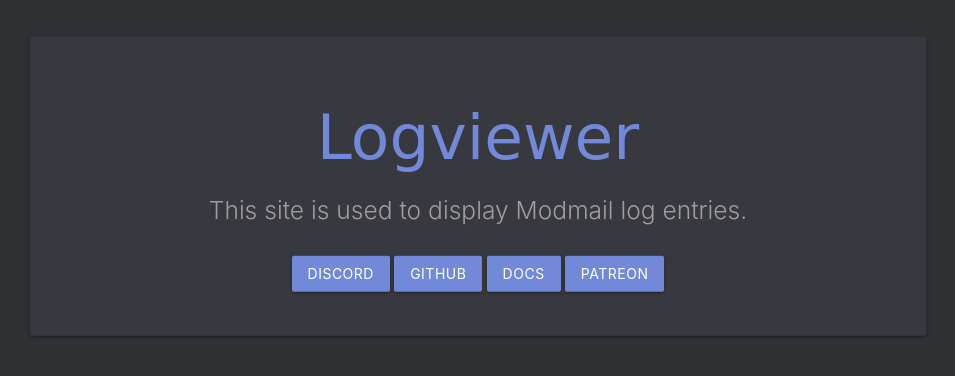
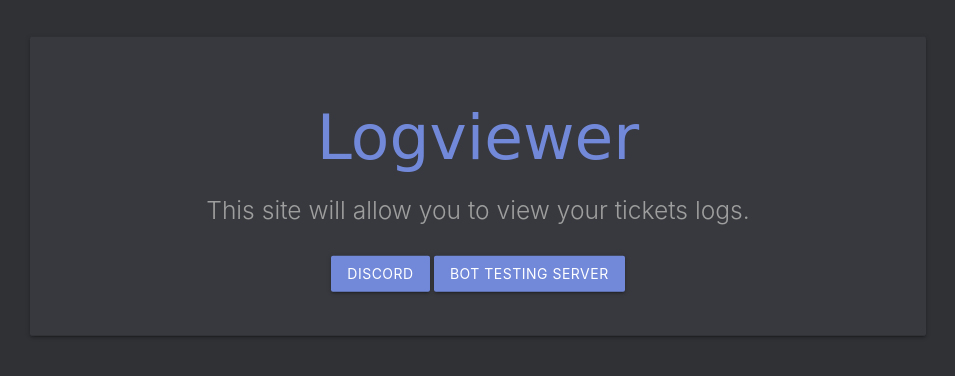
Before and after one commit to Cjverity01/logviewer, a Python web app: template templates/index.html in a window 1280 px wide. Shown: the part 210-586 px from the top of the page, without its empty margins (162-1117 px from the left). Run offline with Jinja, Linux system fonts and the light colour scheme; the template is opened without the code that fills it, so the values that code supplies are empty; some libraries are stand-ins or nearby versions; some web fonts are replaced.

Commit message:
Update index.html

```diff
--- a/templates/index.html
+++ b/templates/index.html
@@ -6,13 +6,11 @@
 <div class="vertical-align-middle center container">
     <div class="card-panel hoverable" id='main-card'>
         <h1 class="animated jackInTheBox header" id='dashbots'>Logviewer</h1>
-        <h5 class="header col s12 light grey-text">This site is used to display Modmail log entries.</h5>
+        <h5 class="header col s12 light grey-text">This site will allow you to view your tickets logs.</h5>
         <br>
         <div class="row center">
-            <a href="https://discord.gg/cnUpwrnpYb" class="btn waves-effect my-button">Discord</a>
-            <a href="https://github.com/modmail-dev/modmail" class="btn waves-effect my-button">Github</a>
-            <a href="https://docs.modmail.dev/" class="btn waves-effect my-button">Docs</a>
-            <a href="https://patreon.com/kyber" class="btn waves-effect my-button">Patreon</a>
+            <a href="https://discord.gg/F9yPkvcTzY" class="btn waves-effect my-button">Discord</a>
+            <a href="https://discord.gg/3XfN8AnTRpl" class="btn waves-effect my-button">Bot Testing Server</a>
             <br>
         </div>
     </div>
```
